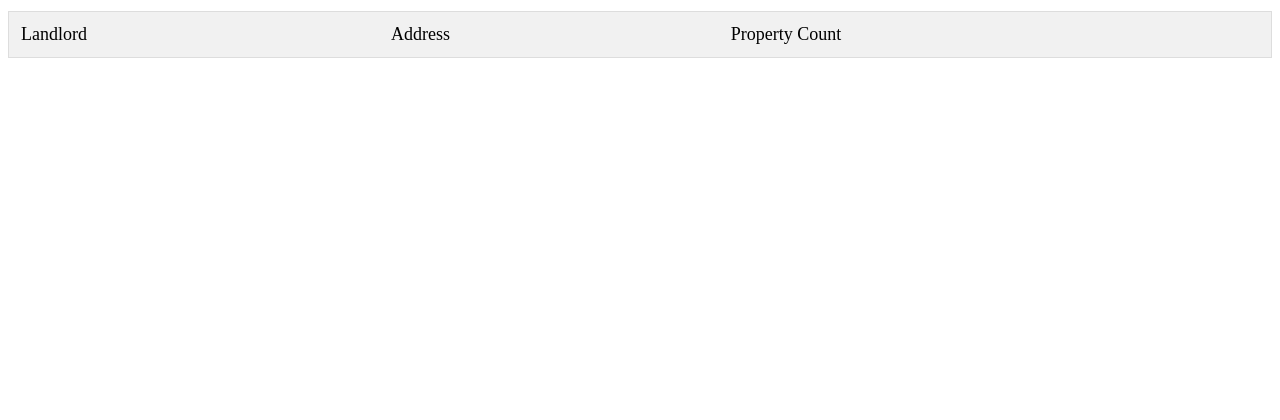
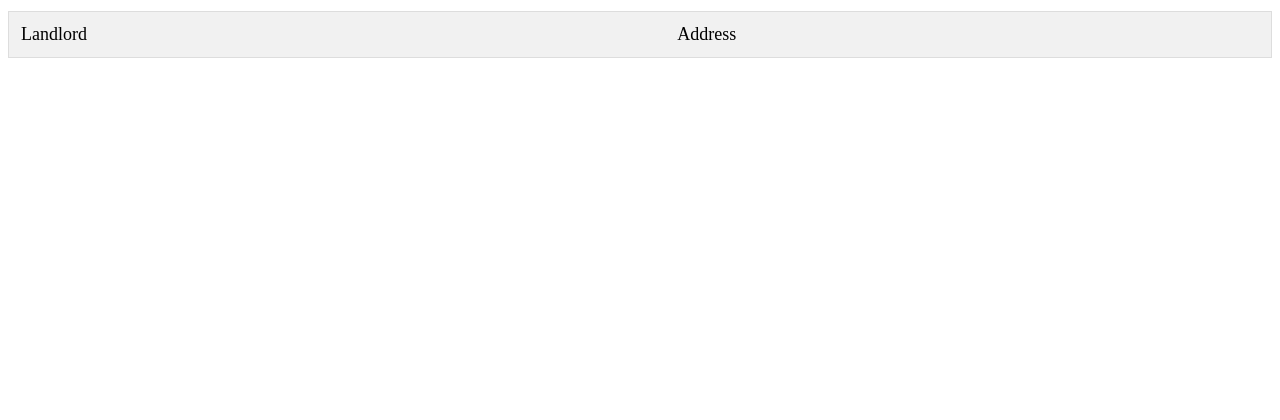
Before and after one commit to landlord-report-card/open-landlord, a Flask app: page / in a window 1280 px wide. Shown: the part 53-473 px from the top of the page. Run offline with Flask 2, Linux system fonts and the light colour scheme; data that the repository does not hold is empty.

Commit message:
fix column

```diff
--- a/templates/all_landlords.html
+++ b/templates/all_landlords.html
@@ -33,7 +33,6 @@
   <tr class="header">
     <td>Landlord</td>
     <td>Address</td>
-    <td>Property Count</td>
   </tr>
   {% for landlord in landlords %}
     <tr>
```
